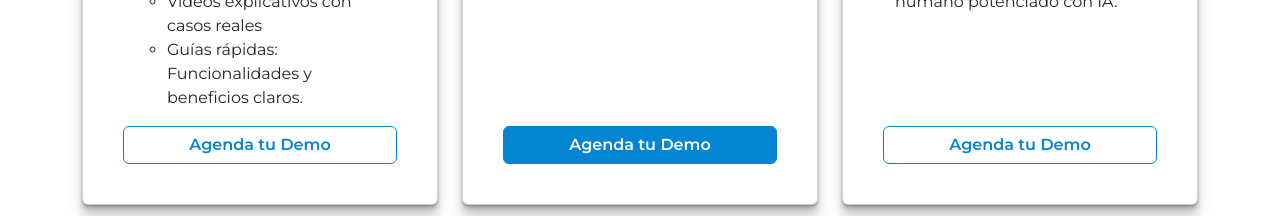
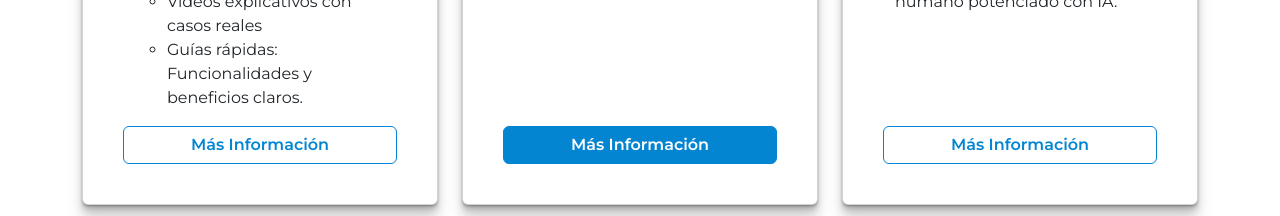
Before and after one commit to manuka-the-minicroc/stratesys-copilot, a React (Vite) app: page / in a window 1280 px wide. Shown: the part 960-1176 px from the top of the page. Built offline with nearby package versions, Linux system fonts and the light colour scheme.

Commit message:
feat:button text change

```diff
--- a/src/App.jsx
+++ b/src/App.jsx
@@ -20,6 +20,7 @@ function App() {
         <Route path='/form' element={<Form />} />
         <Route path='/' element={<Main />} />
         <Route path='/copilot' element={<Main />} />
+
       </Routes>
 
 
--- a/src/components/Main.jsx
+++ b/src/components/Main.jsx
@@ -44,7 +44,7 @@ function Main(){
                     </ul>
                   </li>
                 </ul>
-                <Link to="/form" className="btn hoverStyleVari">Agenda tu Demo</Link>
+                <Link to="/form" className="btn hoverStyleVari">Más Información</Link>
               </div>
             </div>
           </div>
@@ -63,7 +63,7 @@ function Main(){
                   <li>Monitorización avanzada de productividad (KPIs específicos del negocio).</li>
                   <li>Integración técnica con Copilot Studio vía equipos de IT.</li>
                 </ul>
-                <Link to="/form"  className="btn hoverStyle">Agenda tu Demo</Link>
+                <Link to="/form"  className="btn hoverStyle">Más Información</Link>
               </div>
             </div>
           </div>
@@ -80,7 +80,7 @@ function Main(){
                   <li>Programa Masters Founders: Eleva a tus líderes a expertos internos en Copilot.</li>
                   <li>Organización de Hackathon Copilots: Genera innovación interna a través del talento humano potenciado con IA.</li>
                 </ul>
-                <Link to="/form" className="btn hoverStyleVari">Agenda tu Demo</Link>
+                <Link to="/form" className="btn hoverStyleVari">Más Información</Link>
               </div>
             </div>
           </div>
```
